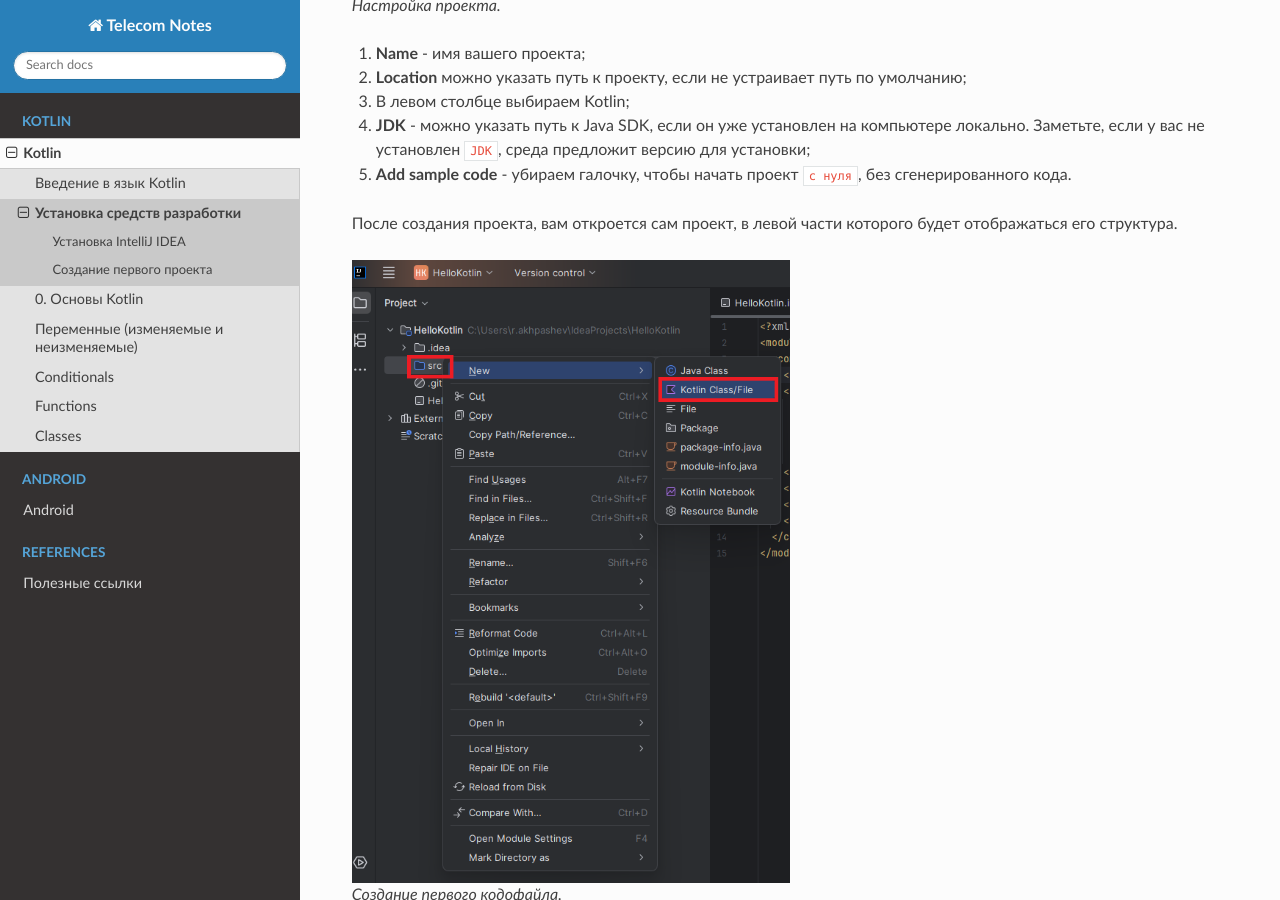
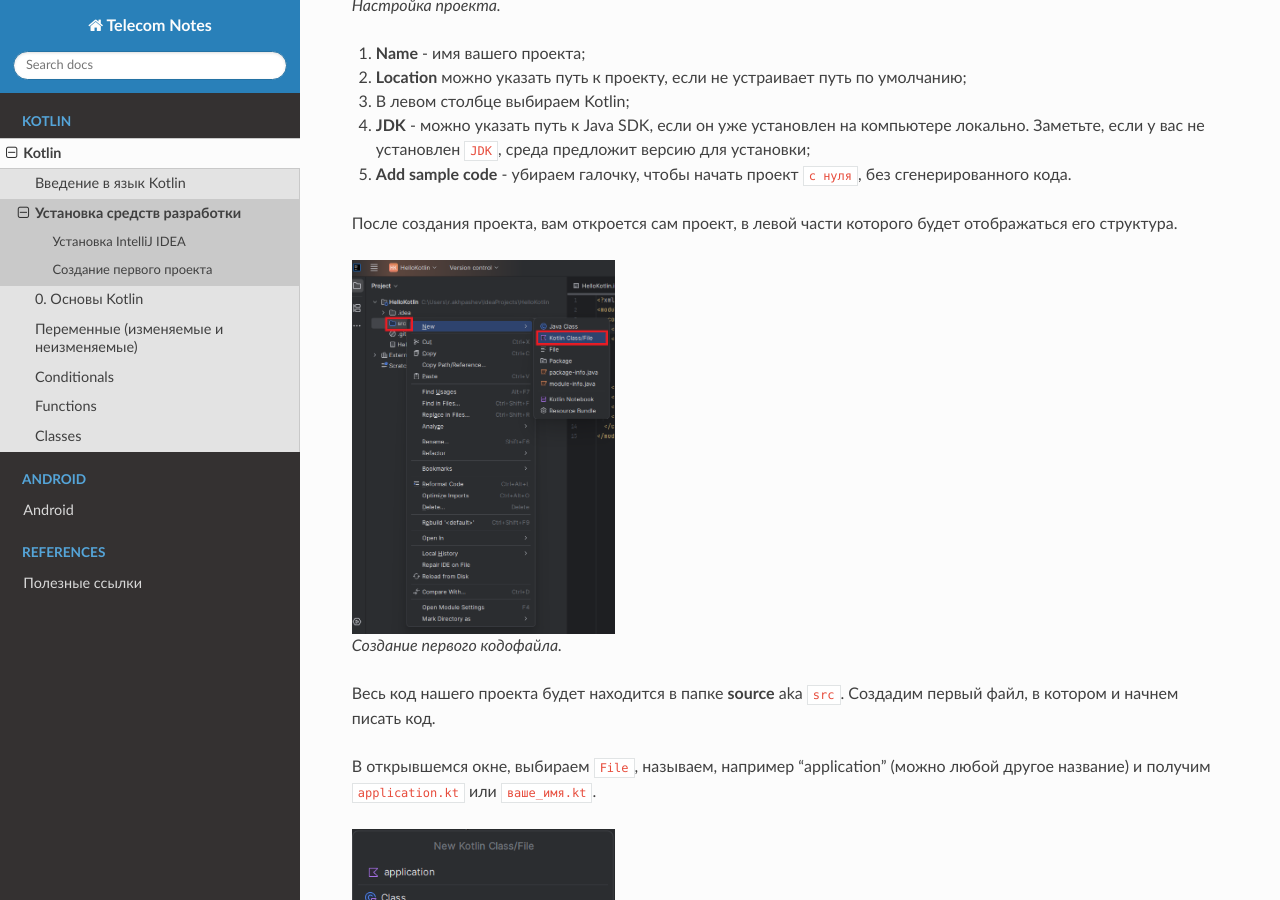
Before and after one commit to TelecomDep/notes, a Sphinx documentation site: the page built from docs/source/Kotlin/01_install_first_program.rst, in a window 1280 px wide and 900 px high, scrolled down 1799 px. Built offline with Sphinx 7.4.7 and the Read the Docs theme 3.1.0, drawn with Linux system fonts in a browser that asks for light colours.

Commit message:
rst tests

```diff
--- a/docs/source/Kotlin/01_install_first_program.rst
+++ b/docs/source/Kotlin/01_install_first_program.rst
@@ -53,7 +53,7 @@
 
 .. figure:: ../_static/images/kotlin/00_new_project_first_file.png
     :name: Canti_15
-    :width: 50%
+    :width: 30%
 
     Создание первого кодофайла.
 
@@ -63,7 +63,7 @@
 
 .. figure:: ../_static/images/kotlin/00_new_project_first_file_name.png
     :name: Canti_15
-    :width: 50%
+    :width: 30%
 
     Application - filename.
 
@@ -81,7 +81,7 @@
 
 .. figure:: ../_static/images/kotlin/00_new_project_hello_world.png
     :name: Canti_15
-    :width: 50%
+    :width: 70%
 
     Hello World!.
 
```
